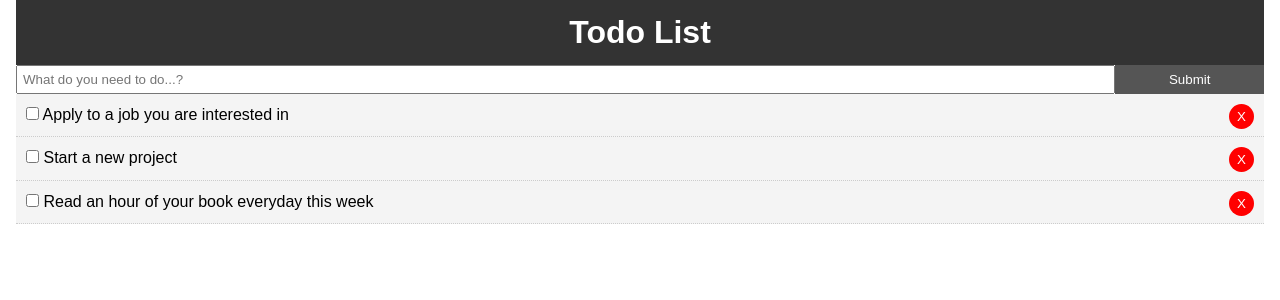
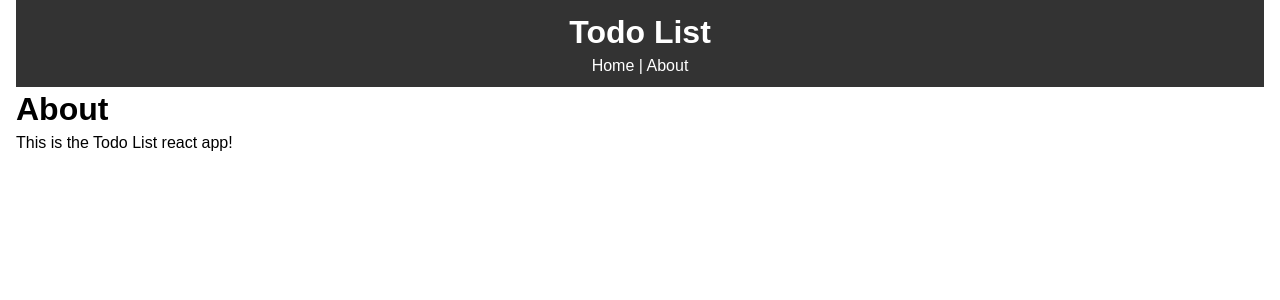
Before and after one commit to Fentonhaslam/react-Todo, a React (Create React App) app: page /about in a window 1280 px wide. Shown: the top 300 px of the page. Built offline with nearby package versions, Linux system fonts and the light colour scheme.

Commit message:
added header with about page

```diff
--- a/src/App.js
+++ b/src/App.js
@@ -1,8 +1,10 @@
 import React from 'react';
+import { BrowserRouter as Router, Route } from 'react-router-dom';
 import Header from './components/layout/Header';
 import Todos from './components/Todos';
 import AddTodo from './components/AddTodo';
-import uuid from 'uuid'
+import About from './components/pages/About';
+import uuid from 'uuid';
 
 import './App.css';
 
@@ -58,15 +60,22 @@
   }
 
   render() {
-    console.log(this.state.todos)
+
     return (
+      <Router>
         <div className="App">
           <div className="container">
             <Header />
+            <Route exact path="/" render={props => (
+              <React.Fragment>
                 <AddTodo addTodo={this.addTodo} />
                 <Todos todos={this.state.todos} markComplete={this.markComplete} delTodo={this.delTodo} />
+              </React.Fragment>
+            )} />
+            <Route path="/about" component={About} />
           </div>
         </div>
+      </Router>
     );
   }
 }
--- a/src/components/layout/Header.js
+++ b/src/components/layout/Header.js
@@ -1,9 +1,12 @@
-import React from 'react'
+import React from 'react';
+import { Link } from 'react-router-dom'
 
 function Header() {
     return (
         <header style={headerStyle}>
             <h1>Todo List</h1>
+            <Link style={linkStyle} to="/">Home</Link> |
+            <Link style={linkStyle} to="/about"> About</Link>
         </header>
     )
 }
@@ -14,4 +17,8 @@
     padding: '10px'
 }
 
+const linkStyle = {
+    color: '#fff',
+    textDecoration: 'none'
+}
 export default Header
--- /dev/null
+++ b/src/components/pages/About.js
@@ -0,0 +1,12 @@
+import React from 'react'
+
+function About() {
+    return (
+        <React.Fragment>
+            <h1>About</h1>
+            <p>This is the Todo List react app!</p>
+        </React.Fragment>
+    )
+}
+
+export default About;
```
Also changed, not shown: 1 other file (tests, documents, lock files or other folders). Lines whose indentation alone changed are shown as unchanged.
